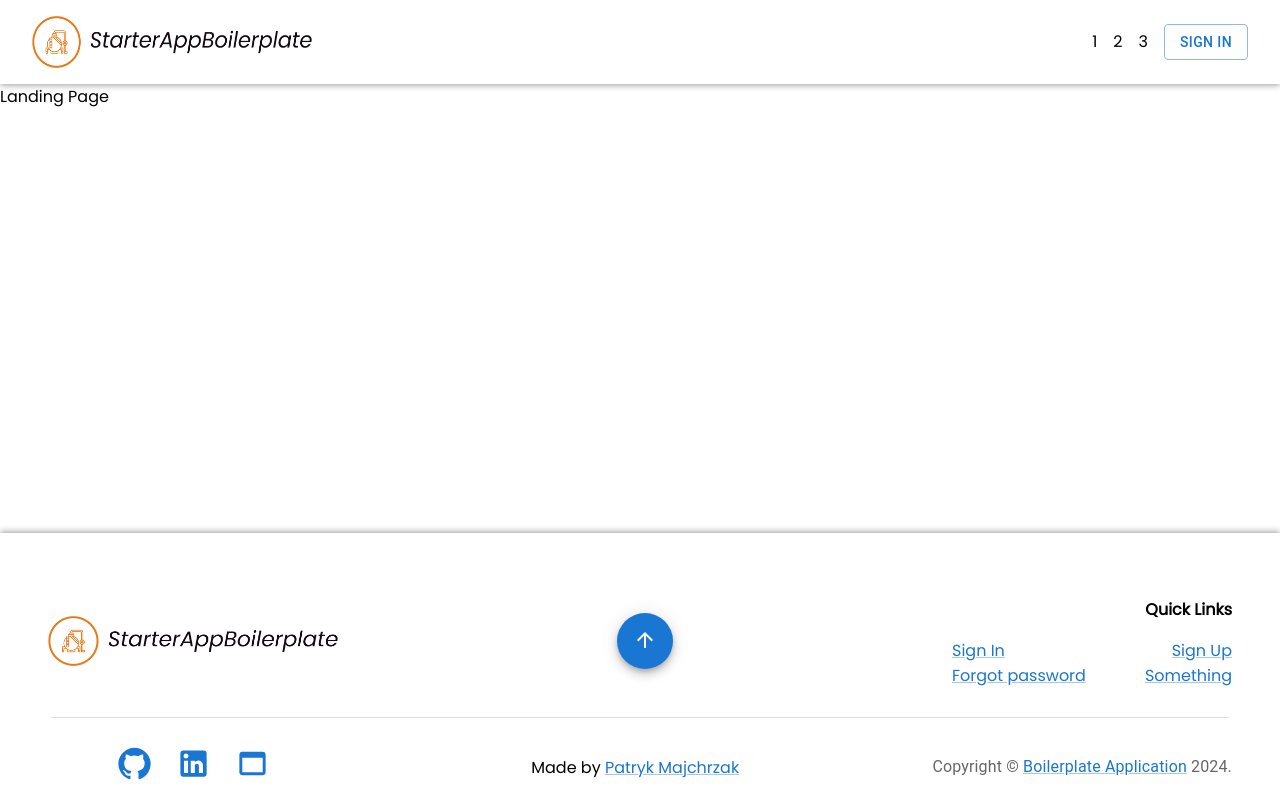
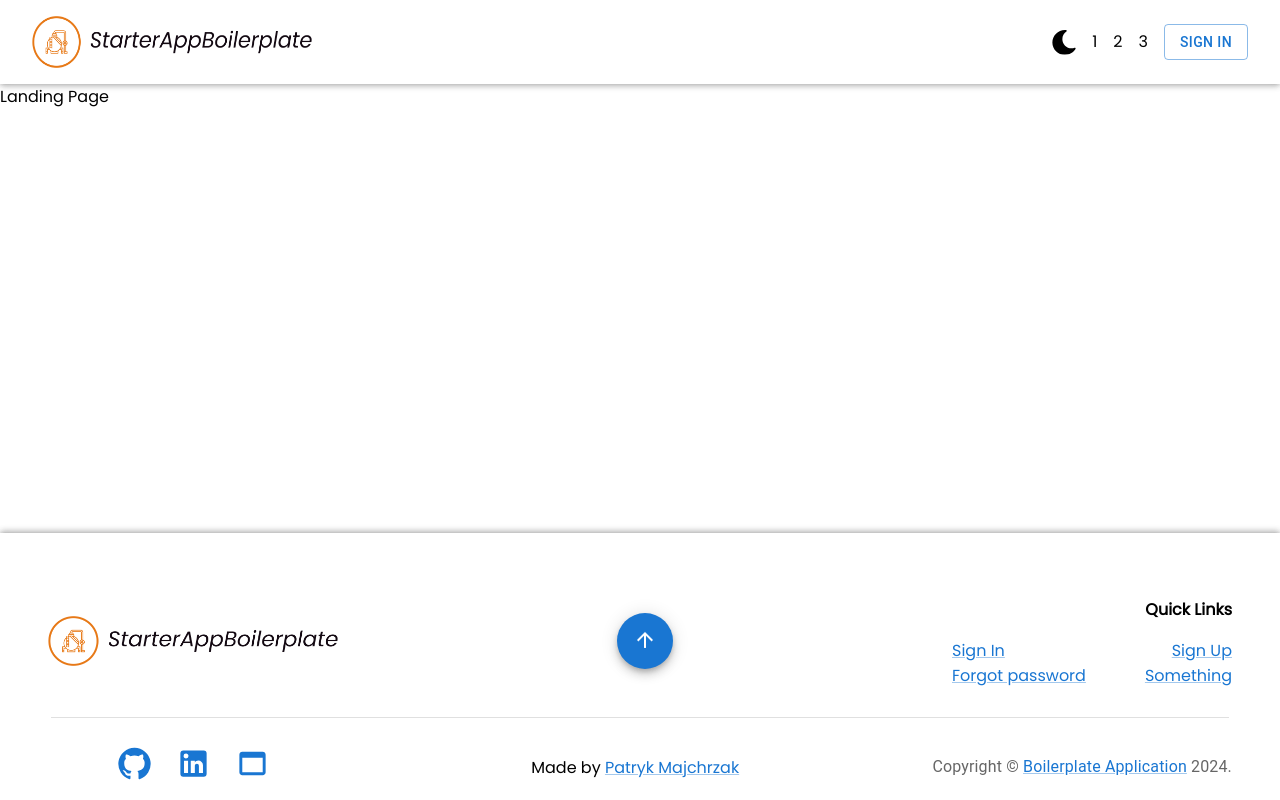
Before and after one commit to PatrykMajchrzakDev/StarterAppBolierplate, a React (Vite) app in the folder frontend/: page / in a window 1280 px wide. Built offline with nearby package versions, Linux system fonts and the light colour scheme; no server answers; what react-query-auth would draw is missing.

Commit message:
Moved theme toggler to be in mobile nav instead

```diff
--- a/frontend/src/components/UI/TopNavigation/LandingNavigation/LandingNavigation.tsx
+++ b/frontend/src/components/UI/TopNavigation/LandingNavigation/LandingNavigation.tsx
@@ -4,10 +4,14 @@ import styles from "./LandingNavigation.module.scss";
 
 // ======= COMPONENTS =========
 import { Button } from "@mui/material";
+import ThemeToggler from "../../ThemeToggler/ThemeToggler";
 
 const LandingNavigation = () => {
   return (
     <ul className={styles.list}>
+      <li>
+        <ThemeToggler id="1" />
+      </li>
       <li>1</li>
       <li>2</li>
       <li>3</li>
```
